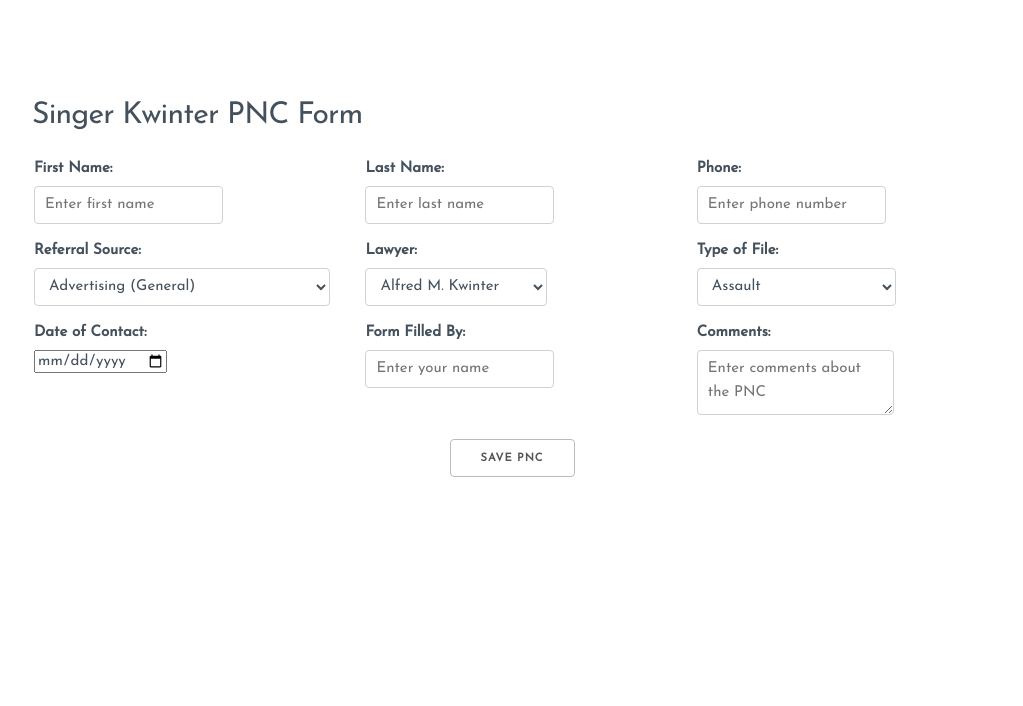
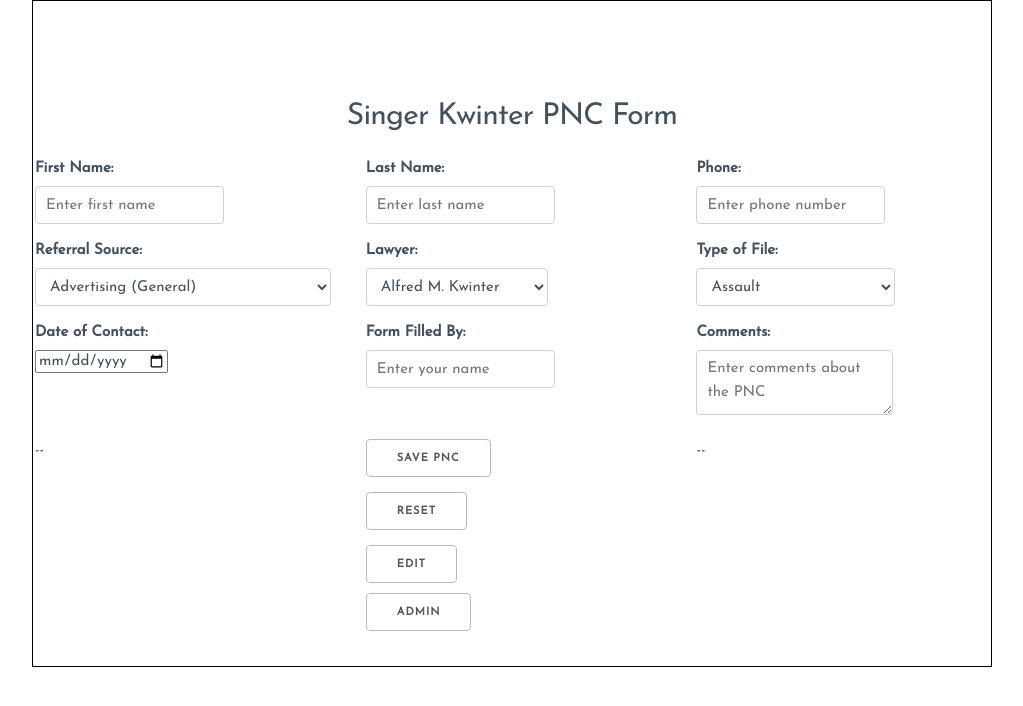
Before and after one commit to flashbax/intake, a PHP site: page / in a window 1280 px wide. Shown: the top 706 px of the page, without its empty margins (128-1151 px from the left). Run offline with PHP 8.4, Linux system fonts and the light colour scheme.

Commit message:
Updates to design of title and button positions

```diff
--- a/css/main.css
+++ b/css/main.css
@@ -1,3 +1,7 @@
 body {
 	background-color: #fff;
 }
+
+.container {
+	border: 1px solid black
+ }
--- a/index.html
+++ b/index.html
@@ -29,15 +29,12 @@
 
 </head>
 <body>
-
   <!-- Primary Page Layout
   –––––––––––––––––––––––––––––––––––––––––––––––––– -->
-
-
   <div class="container">
     <div class="row">
       <div class="twelve columns" style="margin-top: 10%">
-      <h4>Singer Kwinter PNC Form</h4>
+      <center><h4>Singer Kwinter PNC Form</h4></center>
         <form action="" method="post" enctype="multipart/form-data">
          <fieldset>
             <div class="row">
@@ -214,7 +211,17 @@
               </div>
             </div>
             <div class="row" class="twelve columns">
-              <center><input type="submit" value="Save PNC" /></center>
+              <div class="four columns"> -- </div>
+              <div class="four columns">
+                <input type="submit" value="Save PNC" />
+                <br />
+                <input type="reset" value="Reset">
+                <br />
+                <button>Edit</button>
+                <br />
+                <button>Admin</button>
+              </div>
+              <div class="four columns"> -- </div>
             </div>
 
          </fieldset>
```
